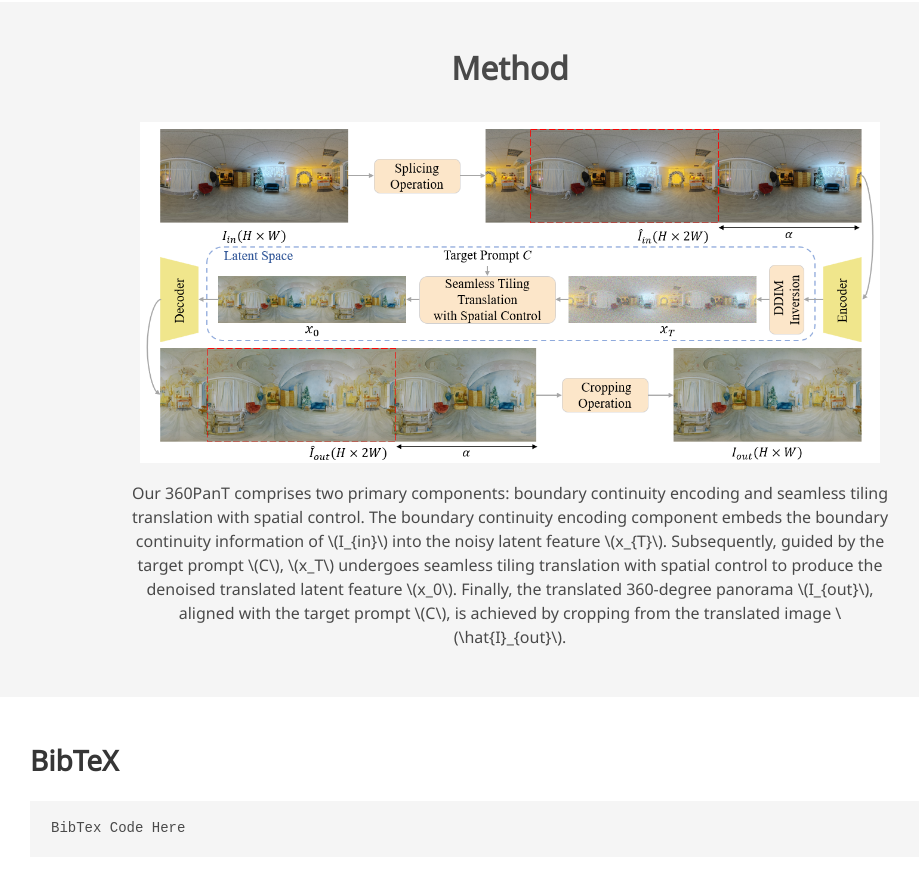
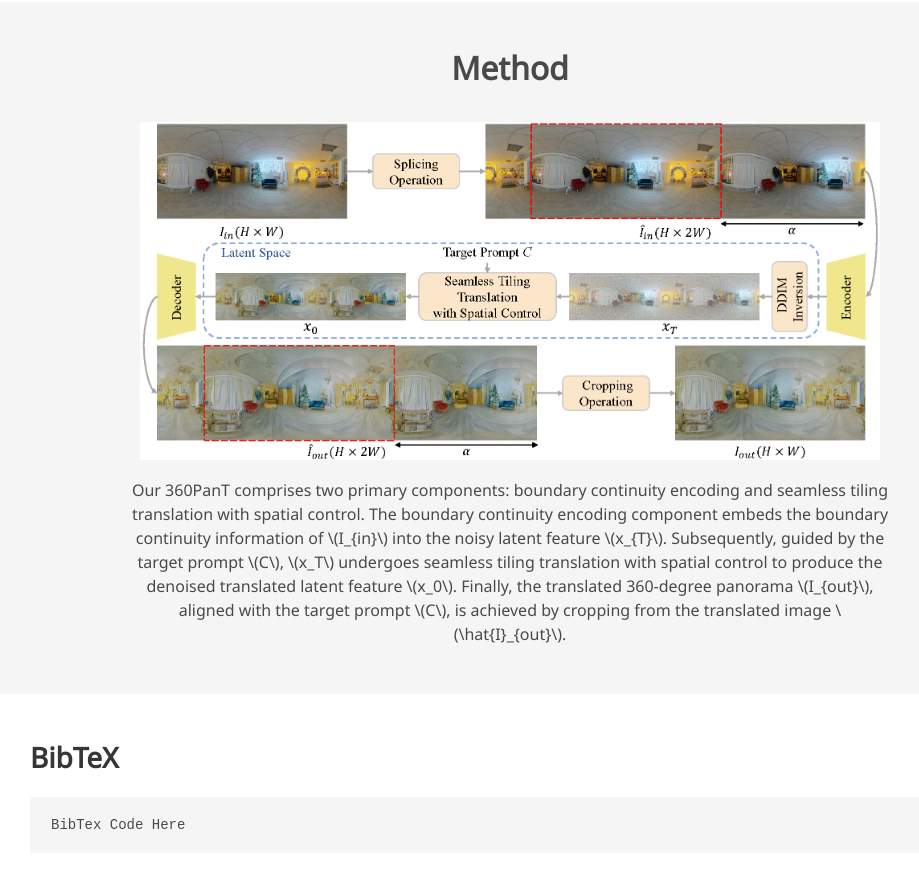
Before and after one commit to littlewhitesea/360PanT.github.io, a plain HTML site: page index.html in a window 1280 px wide. Shown: the part 1880-2750 px from the top of the page, without its empty margins (130-1049 px from the left). Drawn offline with nearby package versions, Linux system fonts and the light colour scheme; some icons are missing; a web font is replaced by a local one.

Commit message:
Update index.html

```diff
--- a/index.html
+++ b/index.html
@@ -201,7 +201,7 @@ End teaser video -->
       <div class="column is-four-fifths">
         <h2 class="title is-3">Method</h2>
         <div class="column is-centered has-text-centered">
-          <img src="static/images/method.png" alt="MY ALT TEXT"/>
+          <img src="static/images/framework.png" alt="MY ALT TEXT"/>
         </div>
         <p class="content has-text-centered">
           Our 360PanT comprises two primary components: boundary continuity encoding and seamless tiling translation with spatial control. The boundary continuity encoding component embeds the boundary continuity information of \(I_{in}\) into the noisy latent feature \(x_{T}\). Subsequently, guided by the target prompt \(C\), \(x_T\) undergoes seamless tiling translation with spatial control to produce the denoised translated latent feature \(x_0\). Finally, the translated 360-degree panorama \(I_{out}\), aligned with the target prompt \(C\), is achieved by cropping from the translated image \(\hat{I}_{out}\).
```
